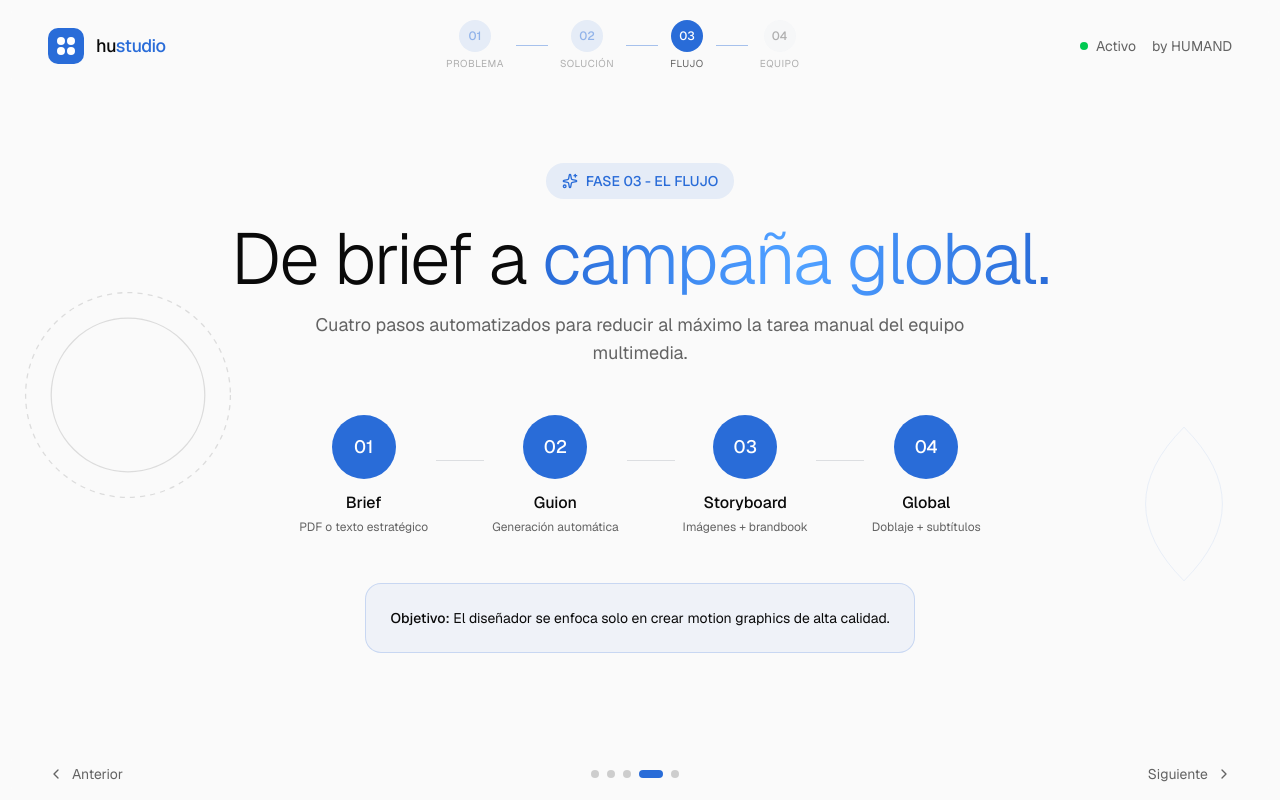
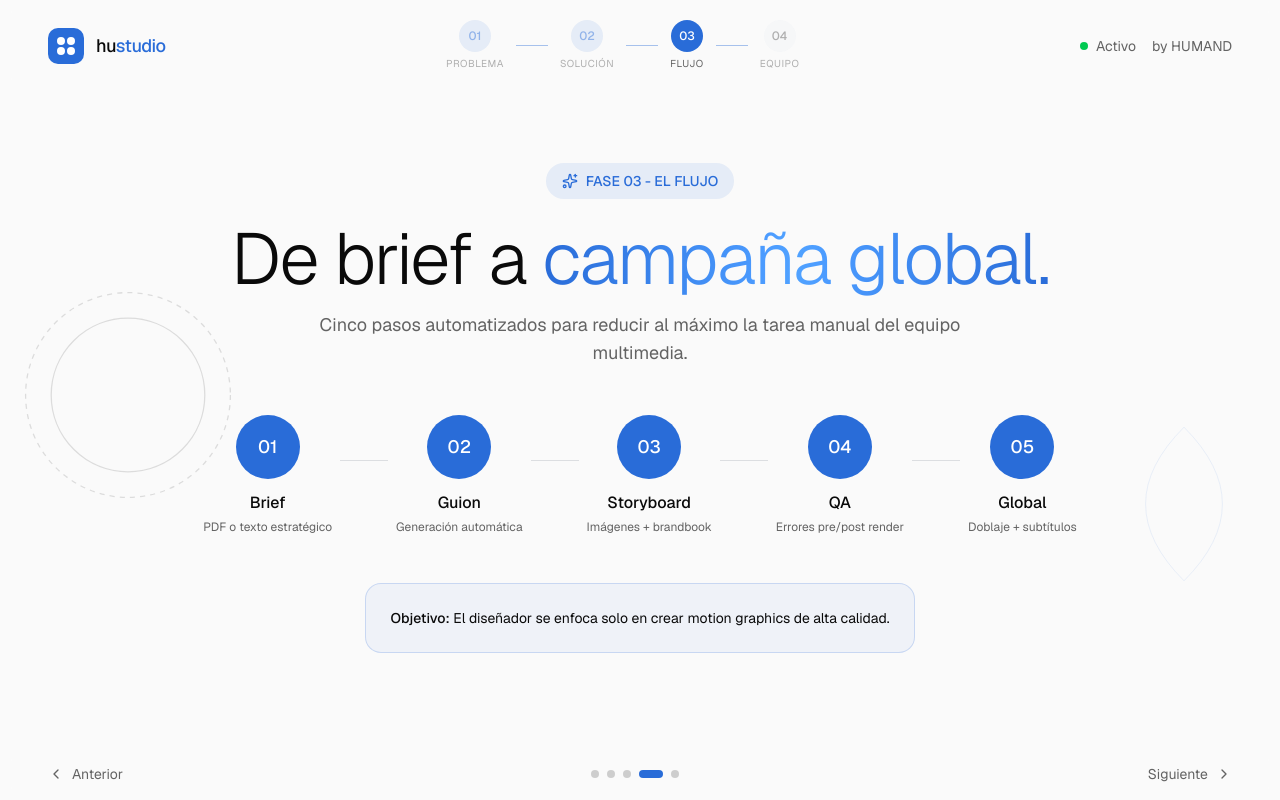
Before and after one commit to carolinabrunke-crypto/v0-hu-studio-hu-polish-integration, a Next.js app: page / in a window 1280 px wide. Both pictures are taken after a click on the button 659 px from the left and 774 px from the top of the page. Built offline with nearby package versions, Linux system fonts and the light colour scheme.

Commit message:
feat: add HuPolish QA step and update process flow\n\nAdd QA step 04 for HuPolish error detection and move Global to step 05. Update "Four steps" to "Five steps".

```diff
--- a/app/page.tsx
+++ b/app/page.tsx
@@ -296,7 +296,8 @@ function FlowSlide() {
     { num: "01", title: "Brief", desc: "PDF o texto estratégico" },
     { num: "02", title: "Guion", desc: "Generación automática" },
     { num: "03", title: "Storyboard", desc: "Imágenes + brandbook" },
-    { num: "04", title: "Global", desc: "Doblaje + subtítulos" },
+    { num: "04", title: "QA", desc: "Errores pre/post render" },
+    { num: "05", title: "Global", desc: "Doblaje + subtítulos" },
   ]
 
   return (
@@ -309,7 +310,7 @@ function FlowSlide() {
         </span>
       </h2>
       <p className="text-lg text-muted-foreground max-w-2xl mx-auto mb-12">
-        Cuatro pasos automatizados para reducir al máximo la tarea manual del equipo multimedia.
+        Cinco pasos automatizados para reducir al máximo la tarea manual del equipo multimedia.
       </p>
 
       <div className="flex flex-col md:flex-row items-center justify-center gap-4 md:gap-0">
```
